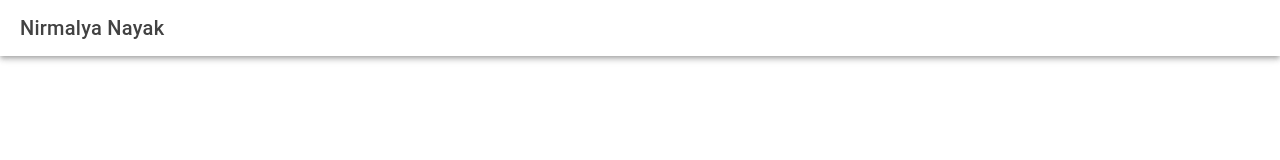
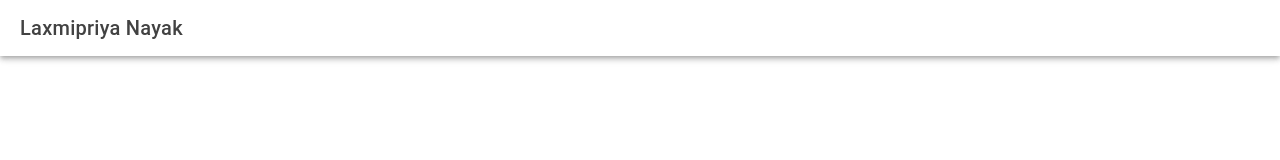
Before and after one commit to nayak-nirmalya/ionic-playground, a React (Vite) app: page /home in a window 1280 px wide. Shown: the top 160 px of the page. Built offline with nearby package versions, Linux system fonts and the light colour scheme.

Commit message:
hot/live reloading with capacitor

```diff
--- a/package.json
+++ b/package.json
@@ -12,7 +12,7 @@
     "lint": "eslint",
     "sync": "ionic cap sync",
     "open:android": "npx cap open android",
-    "run:android": "ionic cap run android --livereload --external"
+    "run:android": "ionic capacitor run android -l --external"
   },
   "dependencies": {
     "@capacitor/android": "5.0.4",
--- a/src/pages/Home.tsx
+++ b/src/pages/Home.tsx
@@ -13,7 +13,7 @@ const Home: React.FC = () => {
     <IonPage>
       <IonHeader>
         <IonToolbar>
-          <IonTitle>Nirmalya Nayak</IonTitle>
+          <IonTitle>Laxmipriya Nayak</IonTitle>
         </IonToolbar>
       </IonHeader>
       <IonContent fullscreen>
```
Also changed, not shown: 2 other files (tests, documents, lock files or other folders).
